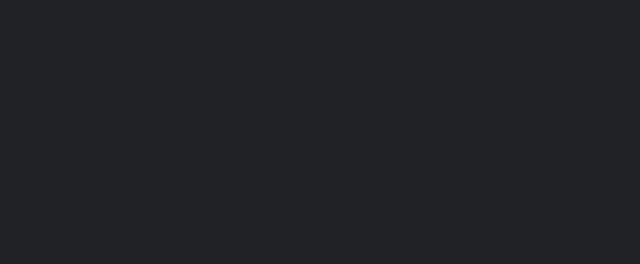
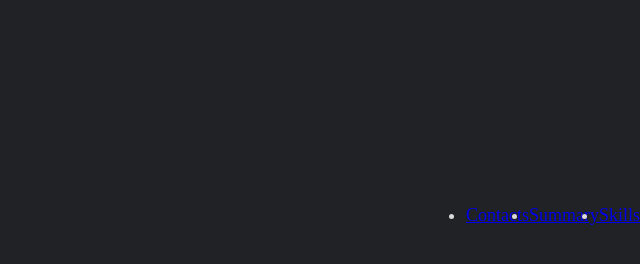
Before and after one commit to RafaelIzuru/test1, a plain HTML site: page index.html in a window 1280 px wide. Shown: the whole page, without its empty margins (640-1280 px from the left). Drawn offline with Linux system fonts and the light colour scheme.

Commit message:
feat: add navigation

```diff
--- a/index.html
+++ b/index.html
@@ -7,8 +7,27 @@
     <title>test1</title>
     <link rel="icon" href="assets/img/favicon.ico">
     <link rel="stylesheet" href="style.css">
+    <link rel="preconnect" href="https://fonts.googleapis.com">
+    <link rel="preconnect" href="https://fonts.gstatic.com" crossorigin>
+    <link href="https://fonts.googleapis.com/css2?family=Caveat:wght@400;700&display=swap" rel="stylesheet">
 </head>
 <body>
-
+<header class="header">
+    <div class="container">
+        <nav class="nav">
+            <ul class="nav-list">
+              <li class="nav-item"><a href="#contacts" class="nav-link">Contacts</a></li>
+              <li class="nav-item"><a href="#summary" class="nav-link">Summary</a></li>
+              <li class="nav-item"><a href="#skills" class="nav-link">Skills</a></li>
+            </ul>
+          </nav>
+    </div>
+</header>
+<main class="main">
+    <div class="container"></div>
+</main>
+<footer class="footer">
+    <div class="container"></div>
+</footer>
 </body>
 </html>
--- a/style.css
+++ b/style.css
@@ -12,3 +12,15 @@ body {
     line-height: 1.5;
     color: #d9d9d9;
    }
+   * {
+    box-sizing: border-box;
+  }
+  .container {
+    max-width: 1440px;
+    margin: 0 auto;
+  }
+  .nav-list {
+    display: flex;
+    justify-content: flex-end;
+    align-items: center;
+  }
```
